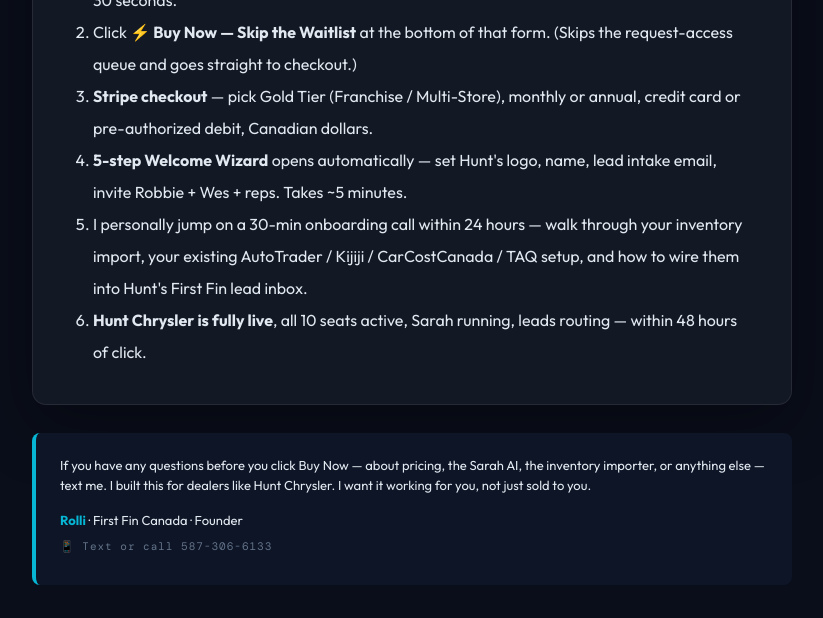
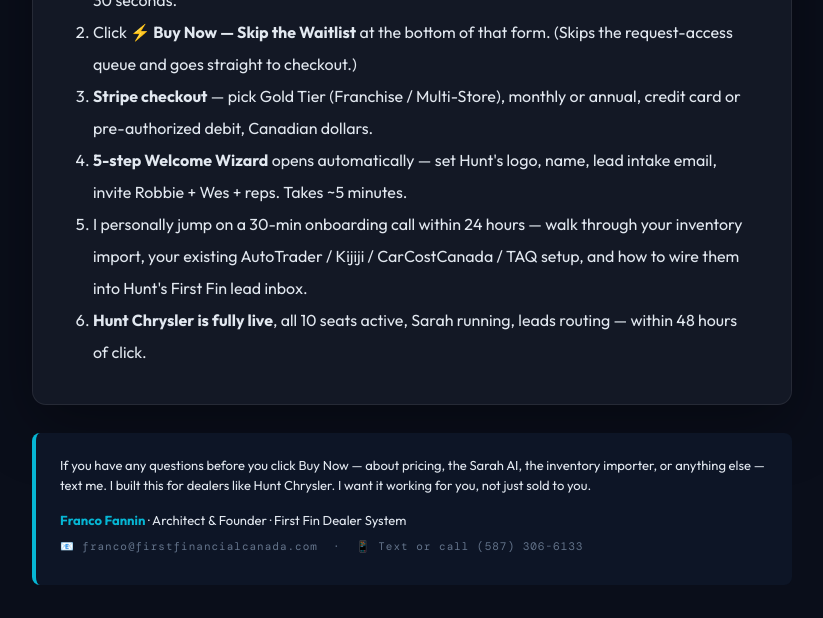
Before and after one commit to firstfinancialcanada-art/first-fin-sms, a browser extension: page ONBOARDING/Gold-Tier-Docs/Hunt Chrysler — Welcome to Gold Tier.html in a window 1280 px wide. Shown: the part 2958-3576 px from the top of the page, without its empty margins (228-1051 px from the left). Drawn offline with nearby package versions, Linux system fonts and the light colour scheme.

Commit message:
Fix author identity: Franco Fannin (not Rolli, which is the laptop name)
I'd been signing customer-facing docs as 'Rolli' — that's the Windows
hostname (C:\Users\rolli\), not the founder's name. Founder is Franco
Fannin, Architect & Founder of First Fin Dealer System.

CHANGED:

  Hunt Chrysler — Welcome to Gold Tier.html (sign-off)
    Before: 'Rolli · First Fin Canada · Founder'
            '📧 support@firstfinancialcanada.com · 📱 (your number here)'
    After:  'Franco Fannin · Architect & Founder · First Fin Dealer System'
            '📧 franco@firstfinancialcanada.com · 📱 Text or call (587) 306-6133'

  02 — Hunt Chrysler Onboarding Runbook.html (rep invite email template)
    Before: '— Rolli'
    After:  '— Franco Fannin'
            'Architect & Founder · First Fin Dealer System'
            'franco@firstfinancialcanada.com · (587) 306-6133'

USING REAL CONTACTS:
  - franco@firstfinancialcanada.com IS a real Workspace user (verified
    when we set up the huntchryslerfiat alias earlier in the session)
  - (587) 306-6133 is the same support number on the platform login
    modal

```diff
--- a/ONBOARDING/Gold-Tier-Docs/Hunt Chrysler — Welcome to Gold Tier.html
+++ b/ONBOARDING/Gold-Tier-Docs/Hunt Chrysler — Welcome to Gold Tier.html
@@ -519,8 +519,8 @@
   <!-- ── SIGN-OFF ── -->
   <div class="signoff">
     <p>If you have any questions before you click Buy Now — about pricing, the Sarah AI, the inventory importer, or anything else — text me. I built this for dealers like Hunt Chrysler. I want it working for you, not just sold to you.</p>
-    <p style="margin-top:14px;"><span class="name">Rolli</span> · First Fin Canada · Founder</p>
-    <p class="meta">📱 Text or call 587-306-6133</p>
+    <p style="margin-top:14px;"><span class="name">Franco Fannin</span> · Architect &amp; Founder · First Fin Dealer System</p>
+    <p class="meta">📧 franco@firstfinancialcanada.com &nbsp;·&nbsp; 📱 Text or call (587) 306-6133</p>
   </div>
 
   <!-- ── FOOTER ── -->
```
Also changed, not shown: ONBOARDING/Gold-Tier-Docs/02 — Hunt Chrysler Onboarding Runbook.html (+3 -1 lines).
